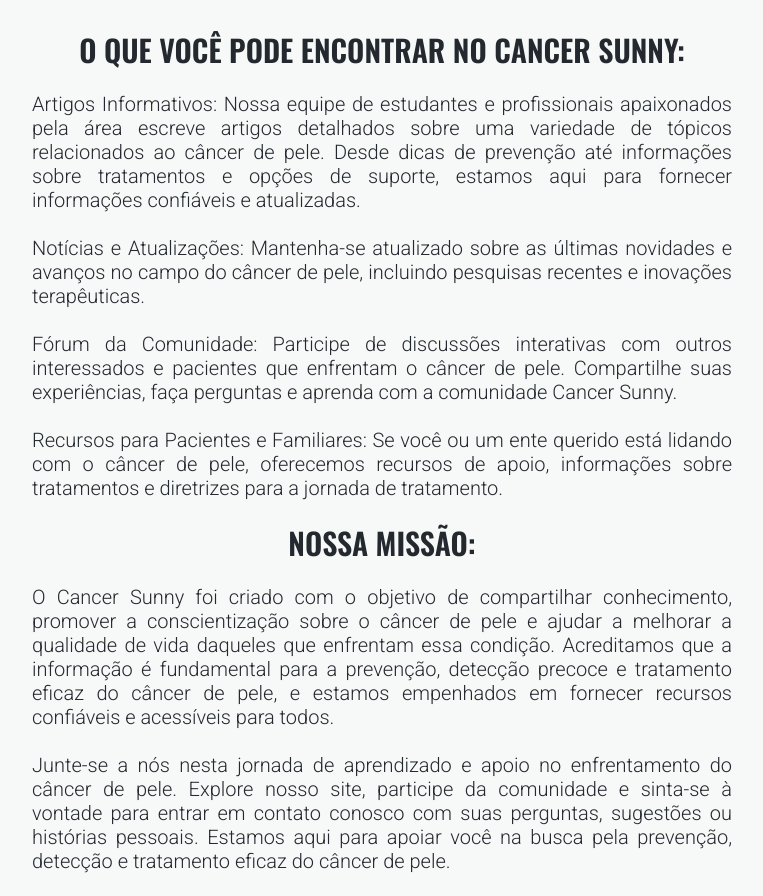
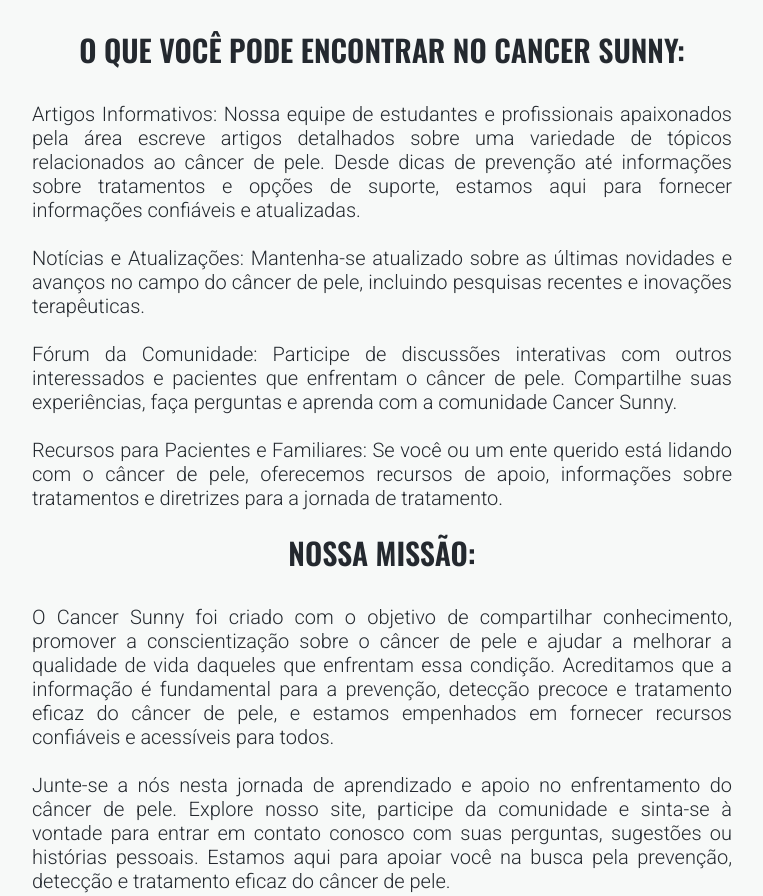
Before and after one commit to Warrior691/DermatoSunny, a plain HTML site: page about.html in a window 1280 px wide. Shown: the part 752-1648 px from the top of the page, without its empty margins (258-1021 px from the left). Drawn offline with nearby package versions, Linux system fonts and the light colour scheme.

Commit message:
nova atualização

```diff
--- a/style.css
+++ b/style.css
@@ -382,8 +382,9 @@ body {
   width: 700px;
   text-align: justify;
 }
-.content-adc h3, .content-adc p{
+.content-adc h3{
   margin-top: 20px;
+  margin-bottom: 30px;
 }
 .content-sun-text h3, .content-adc h3{
   text-align: center;
```
